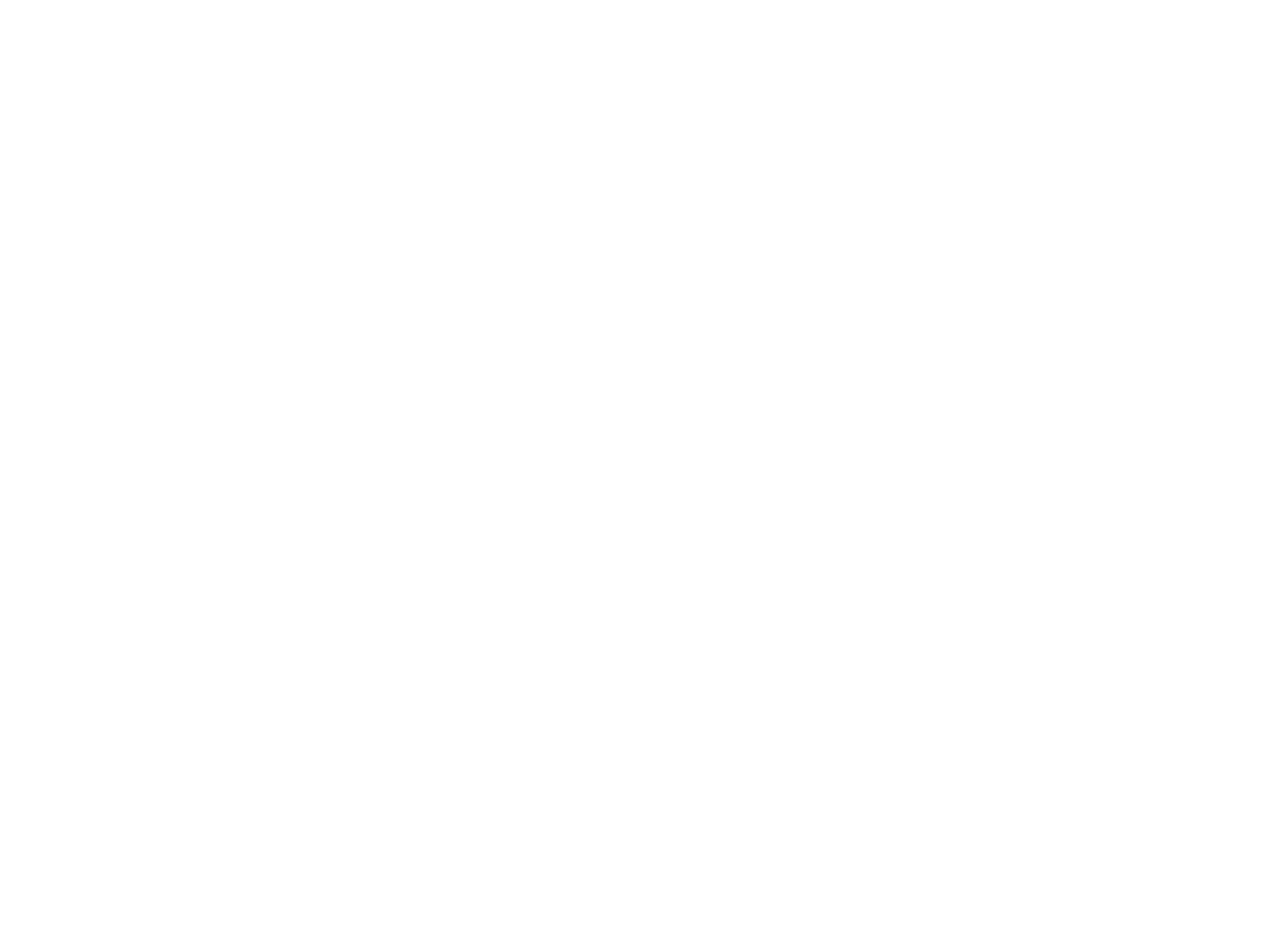
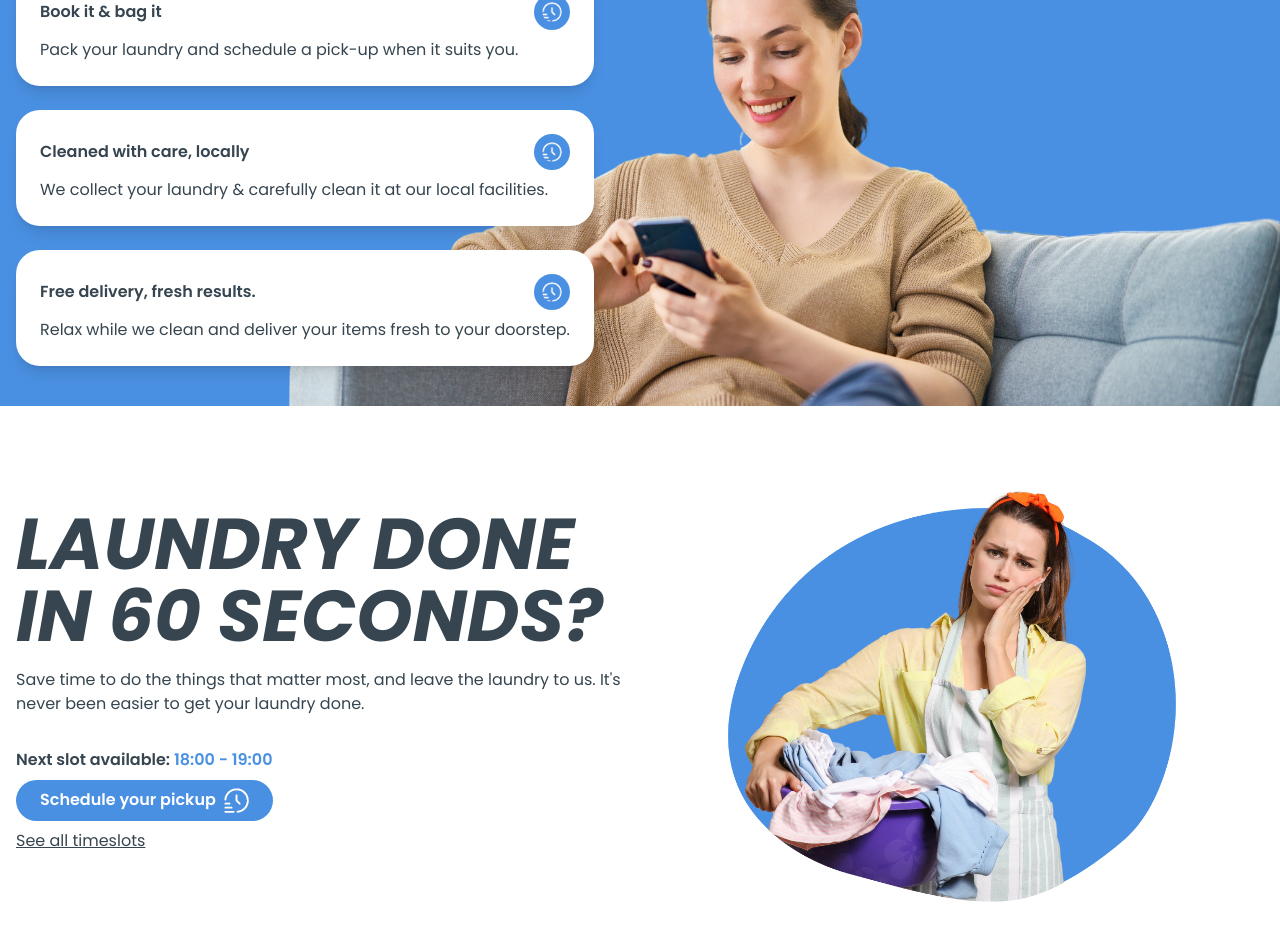
Before and after one commit to RicardoDS7/laundry-hero-landing-page, a Next.js app in the folder landing-page/: page / in a window 1280 px wide. Shown: the part 760-1700 px from the top of the page. Before the commit the page ends 800 px from the top, so only its background shows below. Built offline with nearby package versions, Linux system fonts and the light colour scheme.

Commit message:
Add hero

```diff
--- a/landing-page/app/components/Hero.tsx
+++ b/landing-page/app/components/Hero.tsx
@@ -7,6 +7,7 @@
 
 const Hero = () => {
     return (
+      <div className='max-w-[1400px] mx-auto'>
         <div className='flex w-full justify-between items-center py-10 px-4'>
 
             <div className='flex w-1/2 flex-col gap-8'>
@@ -20,6 +21,7 @@
               <Image src={HeroImage} width={800} height={600} alt='hero-image' />
             </div>
         </div>
+      </div>
 
     );
   };
--- a/landing-page/app/components/HowItWorks.tsx
+++ b/landing-page/app/components/HowItWorks.tsx
@@ -0,0 +1,40 @@
+'use client';
+import React from 'react';
+import { LAUNDRY_STEPS } from '../constants';
+import StepIcon from '../icons/schedule.png';
+import Image from 'next/image';
+
+const HowItWorks = () => {
+  return (
+    <div className="max-w-[1400px] mx-auto">
+
+      {/* Content */}
+      <div className="relative flex flex-col gap-6 w-full justify-between items-start py-10 px-4">
+        <h2 className="text-white font-bold text-3xl">
+          Take back your time. Leave the laundry to us.
+        </h2>
+        <ul className="flex flex-col gap-6">
+          {LAUNDRY_STEPS.map((step, index) => (
+            <li key={index}>
+              <div className="flex flex-col bg-white rounded-3xl p-6 gap-2 shadow-lg">
+                <div className="flex flex-row justify-between items-center gap-4">
+                  <h3 className="font-semibold">{step.title}</h3>
+                  <Image
+                    className="rounded-full p-2 bg-nice-blue flex-shrink-0"
+                    src={StepIcon}
+                    width={36}
+                    height={36}
+                    alt="step-icons"
+                  />
+                </div>
+                <p>{step.description}</p>
+              </div>
+            </li>
+          ))}
+        </ul>
+      </div>
+    </div>
+  );
+};
+
+export default HowItWorks;
--- a/landing-page/app/components/NavBar.tsx
+++ b/landing-page/app/components/NavBar.tsx
@@ -7,6 +7,7 @@
 
 const NavBar = () => {
   return (
+    <div className='max-w-[1400px] mx-auto'>
     <div className='flex w-full justify-between items-center py-4 px-4'>
         <div className='flex flex-row gap-2 items-center'>
             <Image src={logo} width={50} height={50} alt='logo'/>
@@ -18,6 +19,7 @@
         </div>
 
     </div>
+    </div>
 
   );
 };
--- a/landing-page/app/components/TimeSlots.tsx
+++ b/landing-page/app/components/TimeSlots.tsx
@@ -1,42 +1,66 @@
-import React from 'react';
-import Button from './Button';
-import { useEffect, useState } from 'react';
+import React, { useEffect, useState } from 'react';
+import Image from 'next/image';
+import Link from 'next/link';
+import ScheduleIcon from '../icons/schedule.png';
 
 const TimeSlots = () => {
-
   const [nextTimeStart, setNextTimeStart] = useState('');
   const [nextTimeEnd, setNextTimeEnd] = useState('');
 
   useEffect(() => {
     const calculateNextTimeSlot = () => {
       const now = new Date(); // Current time
-          const nextHourStart = new Date();
-          const nextHourEnd = new Date();
+      const nextHourStart = new Date(now); // Copy current time
+      const nextHourEnd = new Date(now); // Copy current time
 
       // Set to the next full hour
       nextHourStart.setHours(now.getHours() + 1, 0, 0, 0);
       nextHourEnd.setHours(now.getHours() + 2, 0, 0, 0);
 
-          // Calculate the difference in minutes
-          const diffInMinutes = Math.round((nextHourStart - now) / (1000 * 60)); // Convert milliseconds to minutes
+      // Check if nextHourStart is after 19:00
+      if (nextHourStart.getHours() >= 19) {
+        // Set nextHourStart to tomorrow at 07:00
+        nextHourStart.setDate(nextHourStart.getDate() + 1); // Move to next day
+        nextHourStart.setHours(7, 0, 0, 0); // Set to 07:00
+      }
 
-          // Check if it's at least 1 hour ahead
+      // Calculate the difference in minutes (convert Date to timestamps with `.getTime()`)
+      const diffInMinutes = Math.round(
+        (nextHourStart.getTime() - now.getTime()) / (1000 * 60)
+      );
+
+      // Check if it's less than 30 minutes away
       if (diffInMinutes < 30) {
         nextHourStart.setHours(nextHourStart.getHours() + 1);
         nextHourEnd.setHours(nextHourEnd.getHours() + 1);
       }
 
-          setNextTimeStart(nextHourStart.toLocaleTimeString([], { hour12: false, hour: '2-digit', minute: '2-digit' }));
-          setNextTimeEnd(nextHourEnd.toLocaleTimeString([], { hour12: false, hour: '2-digit', minute: '2-digit' }));
+      // Format time for display
+      setNextTimeStart(
+        nextHourStart.toLocaleTimeString([], { hour12: false, hour: '2-digit', minute: '2-digit' })
+      );
+      setNextTimeEnd(
+        nextHourEnd.toLocaleTimeString([], { hour12: false, hour: '2-digit', minute: '2-digit' })
+      );
     };
 
     calculateNextTimeSlot();
   }, []);
 
   return (
-        <div className='flex flex-col gap-2 items-start justify-start'>
-            <span className='font-semibold'>Next available timeslot: <span className='text-nice-blue'>{nextTimeStart} - {nextTimeEnd}</span></span>
-            <Button label="Schedule your pickup" onClick={() => alert('Button clicked!')} />
+    <div className="flex flex-col gap-2 items-start justify-start">
+      <span className="font-semibold">
+        Next slot available: <span className="text-nice-blue">{nextTimeStart} - {nextTimeEnd}</span>
+      </span>
+      <button
+        className="flex flex-row px-6 py-2 gap-2 rounded-full bg-nice-blue hover:bg-blue-600 text-white text-base font-semibold transition-all duration-300"
+      >
+        Schedule your pickup
+        <Image src={ScheduleIcon} width={25} height={25} alt="icon" />
+      </button>
+      <Link className="underline hover:text-nice-blue" href="#">
+        See all timeslots
+      </Link>
     </div>
   );
 };
--- a/landing-page/app/constants.ts
+++ b/landing-page/app/constants.ts
@@ -0,0 +1,24 @@
+
+export interface LaundrySteps {
+    title: string,
+    step: string,
+    description: string,
+}
+export const LAUNDRY_STEPS: LaundrySteps[] = [
+    {
+      title: "Book it & bag it",
+      step: "Step 1",
+      description: "Pack your laundry and schedule a pick-up when it suits you.",
+    },
+    {
+      title: "Cleaned with care, locally",
+      step: "Step 2",
+      description: "We collect your laundry & carefully clean it at our local facilities.",
+    },
+    {
+      title: "Free delivery, fresh results.",
+      step: "Step 3",
+      description: "Relax while we clean and deliver your items fresh to your doorstep.",
+    },
+
+  ];
--- a/landing-page/app/globals.css
+++ b/landing-page/app/globals.css
@@ -4,24 +4,6 @@
 
 @import url('https://fonts.googleapis.com/css2?family=Poppins:wght@400;500;600;700&display=swap');
 
-:root {
-  --background: #ffffff;
-  --foreground: #171717;
-}
-
-@media (prefers-color-scheme: dark) {
-  :root {
-    --background: #0a0a0a;
-    --foreground: #ededed;
-  }
-}
-
-
-@layer utilities {
-  .text-balance {
-    text-wrap: balance;
-  }
-}
 
 .logo {
   @apply text-3xl;
--- a/landing-page/app/layout.tsx
+++ b/landing-page/app/layout.tsx
@@ -21,9 +21,7 @@
           rel="stylesheet"
         />
       </head>
-      <body
-        className={`max-w-[1400px] mx-auto`}
-      >
+      <body>
         {children}
       </body>
     </html>
--- a/landing-page/app/page.tsx
+++ b/landing-page/app/page.tsx
@@ -1,4 +1,5 @@
 import Hero from "./components/Hero";
+import HowItWorks from "./components/HowItWorks";
 import NavBar from "./components/NavBar";
 
 export default function Home() {
@@ -17,12 +18,12 @@
 
       </section>
 
-      <section id="how-works-section">
-
+      <section id="how-works-section" className="bg-nice-blue bg-[url('./images/lying-on-couch.png')] bg-scroll bg-no-repeat bg-[right_-120px] h-full">
+        <HowItWorks />
       </section>
 
       <section id="trust-credibility-section">
-
+        <Hero />
       </section>
 
       <section id="trust-credibility-section">
```
Also changed, not shown: landing-page/app/icons/schedule.png (added). Lines whose indentation alone changed are shown as unchanged.
